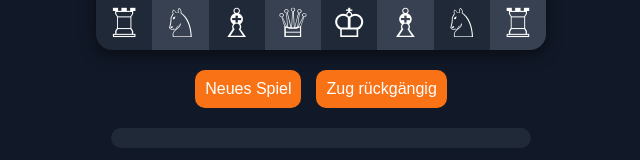
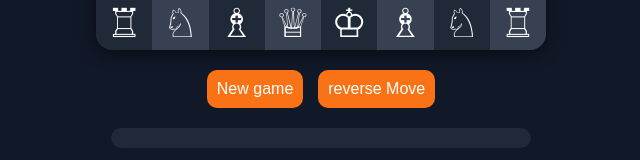
Before and after one commit to FireAnimationStudios/Web-Chess, a plain HTML site: page index.html in a window 1280 px wide. Shown: the part 549-709 px from the top of the page, without its empty margins (319-959 px from the left). Drawn offline with Linux system fonts and the light colour scheme.

Commit message:
first commit

```diff
--- a/index.html
+++ b/index.html
@@ -95,8 +95,8 @@
   <h1>🔥 Fire Chess</h1>
   <div id="board"></div>
   <div id="controls">
-    <button id="newGameBtn">Neues Spiel</button>
-    <button id="undoBtn">Zug rückgängig</button>
+    <button id="newGameBtn">New game</button>
+    <button id="undoBtn">reverse Move</button>
   </div>
   <div id="history"></div>
   <footer>Made with ❤️ by FireAnimationStudios & Edited by YOURNAME</footer>
```
